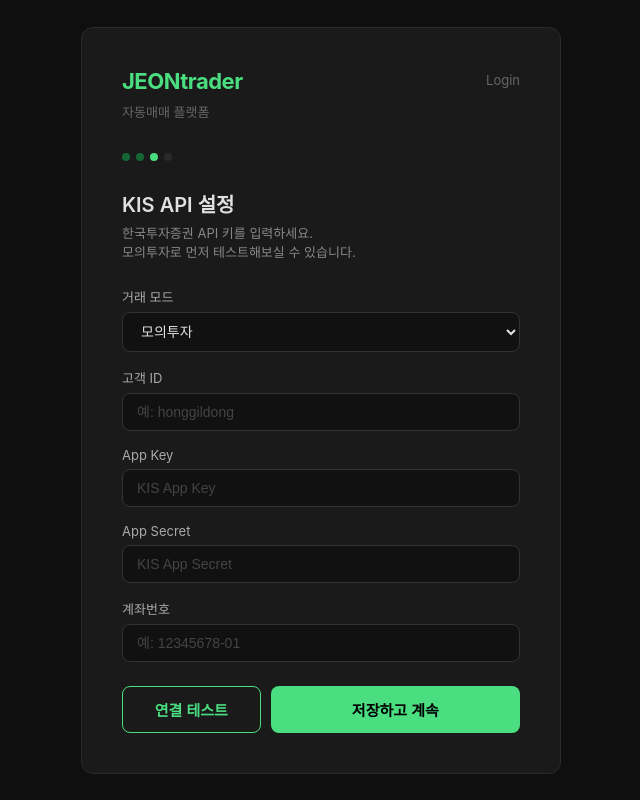
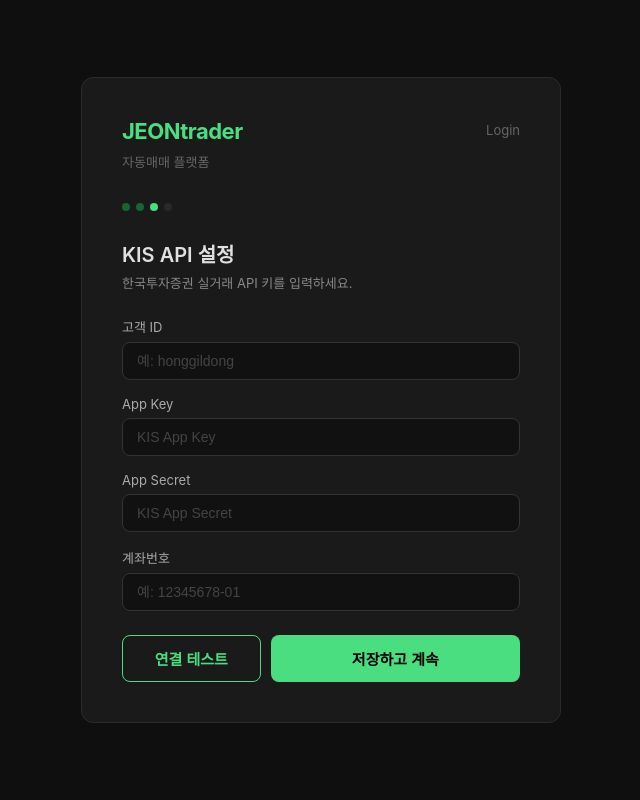
Before and after one commit to DeanJun/jeontrader-v2, a FastAPI app: template templates/kis_setup.html in a window 1280 px wide. Shown: the whole page, without its empty margins (319-959 px from the left). Run offline with FastAPI, Linux system fonts and the light colour scheme; the template is opened without the code that fills it, so the values that code supplies are empty; parts of the project's set-up code (start-up, migrations or seed data) failed here and were passed over.

Commit message:
KIS 설정 실거래 전용으로 고정 (모의투자 선택 제거)
Co-Authored-By: Claude Sonnet 4.6 <noreply@anthropic.com>

```diff
--- a/templates/kis_setup.html
+++ b/templates/kis_setup.html
@@ -10,20 +10,14 @@
 </div>
 
 <h2>KIS API 설정</h2>
-<p class="desc">한국투자증권 API 키를 입력하세요.<br>모의투자로 먼저 테스트해보실 수 있습니다.</p>
+<p class="desc">한국투자증권 실거래 API 키를 입력하세요.</p>
 
 {% if error %}
 <div class="error">{{ error }}</div>
 {% endif %}
 
 <form method="post" action="/kis-setup" id="kis-form">
-    <div class="form-group">
-        <label>거래 모드</label>
-        <select name="kis_mode" id="kis_mode">
-            <option value="paper">모의투자</option>
-            <option value="real">실거래</option>
-        </select>
-    </div>
+    <input type="hidden" name="kis_mode" id="kis_mode" value="real">
     <div class="form-group">
         <label>고객 ID</label>
         <input type="text" name="kis_customer_id" placeholder="예: honggildong">
```
